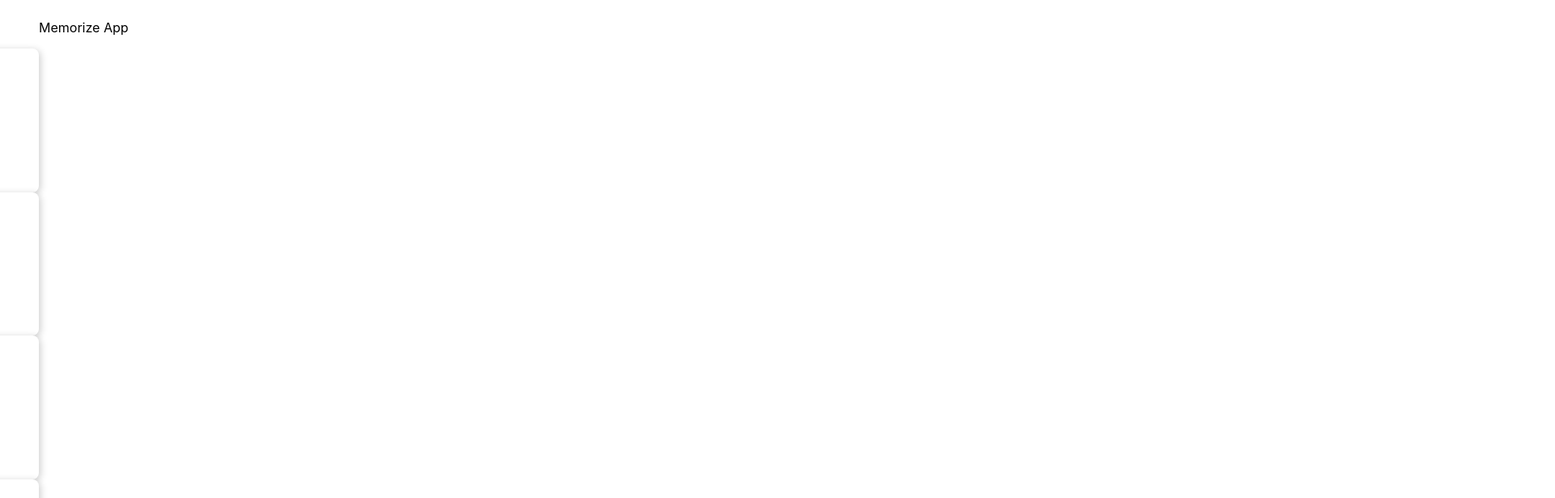
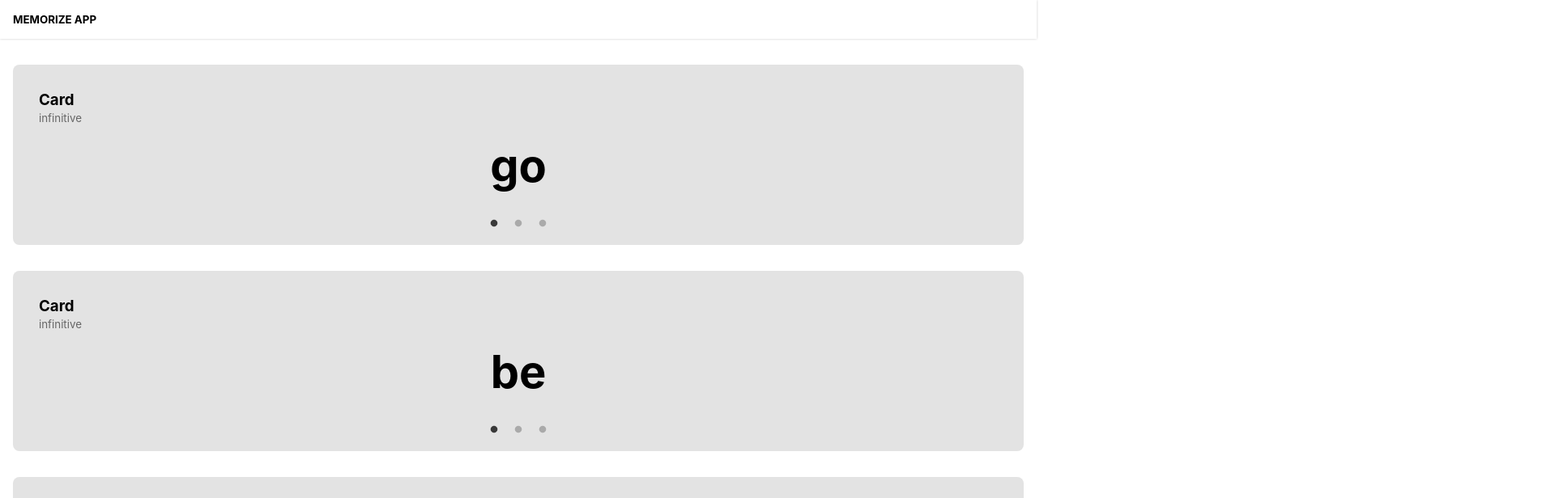
Before and after one commit to interaminense/memorize-cards, a React (Create React App) app: page / in a window 1280 px wide. Shown: the top 616 px of the page at 81% size, 1920 px wide, since content can reach past the window. Built offline with nearby package versions, Linux system fonts and the light colour scheme; the HTML template or start-up script is replaced by a standard one.

Commit message:
Update css from Cards and Add Header css

```diff
--- a/src/style/_card.scss
+++ b/src/style/_card.scss
@@ -1,12 +1,11 @@
 .card {
-    background-color: #fff;
+    background-color: #e3e3e3;
     width: 100%;
-    box-shadow: 2px 2px 10px rgba(0, 0, 0, 0.2);
     border-radius: 0.5rem;
-    padding: 1rem;
+    padding: 2rem;
 
     &-title {
-        margin-bottom: 0;
+        margin: 0;
     }
 
     &-subtitle {
@@ -16,6 +15,6 @@
     &-description {
         text-align: center;
         font-size: 3.5rem;
-        margin: 0 0 1rem;
+        margin: 1rem 0 2rem;
     }
 }
--- a/src/style/_cards.scss
+++ b/src/style/_cards.scss
@@ -1,56 +1,21 @@
-.cards-group,
-.card-group-item {
-    padding: 0;
-    list-style: none;
-}
-
-.card-group {
-    width: 100%;
-    margin-bottom: 3rem;
-    position: relative;
-    height: 250px;
-}
-
-.card-group-items {
+.cards-group {
     margin: 0;
     padding: 0;
-    list-style: none;
-    position: absolute;
-    width: 100%;
-    height: 100%;
-    transform: translate(-8px, -8px);
-}
 
-.card-group-item {
-    position: absolute;
-    width: 100%;
+    &-item {
+        margin-bottom: 1rem;
+    }
 
-    &.active {
-        z-index: 0 !important;
+    //custom slick css
+    .slick-slide > div {
+        margin: 0 1rem;
+    }
+
+    .slick-dots {
+        bottom: 1rem;
+
+        li button:before {
+            font-size: 10px;
+        }
     }
 }
-
-.card-pagination {
-    position: absolute;
-    bottom: 0;
-    text-align: center;
-    width: 100%;
-
-    button {
-        background-color: #03a9f4;
-        width: 20px;
-        height: 20px;
-        border-radius: 100%;
-        border: 0 none;
-        margin: 0 0.5rem;
-        padding: 0;
-
-    }
-}
-
-@for $i from 1 to 10 {
-    .card-group-item:nth-of-type(#{$i}) {
-        transform: translate(#{$i * 8}px, #{$i * 8}px);
-        z-index: -#{$i};
-    }
-}
--- /dev/null
+++ b/src/style/_header.scss
@@ -0,0 +1,13 @@
+.header {
+    position: sticky;
+    z-index: 1;
+    background: white;
+    width: 100%;
+    padding: 1rem;
+    top: 0;
+    box-shadow: 0 0 3px rgba(0, 0, 0, .2);
+    font-weight: bold;
+    text-transform: uppercase;
+    font-size: smaller;
+    margin-bottom: 1rem;
+}
--- a/src/style/main.scss
+++ b/src/style/main.scss
@@ -3,12 +3,16 @@
 }
 
 .App {
-    margin: 1.5rem 3rem;
+    margin: 0 0 1.5rem 0;
 
     .title {
         margin-bottom: 3rem;
     }
 }
 
+@import '~slick-carousel/slick/slick.css';
+@import '~slick-carousel/slick/slick-theme.css';
+
+@import 'card';
 @import 'cards';
-@import 'card';
+@import 'header';
```
